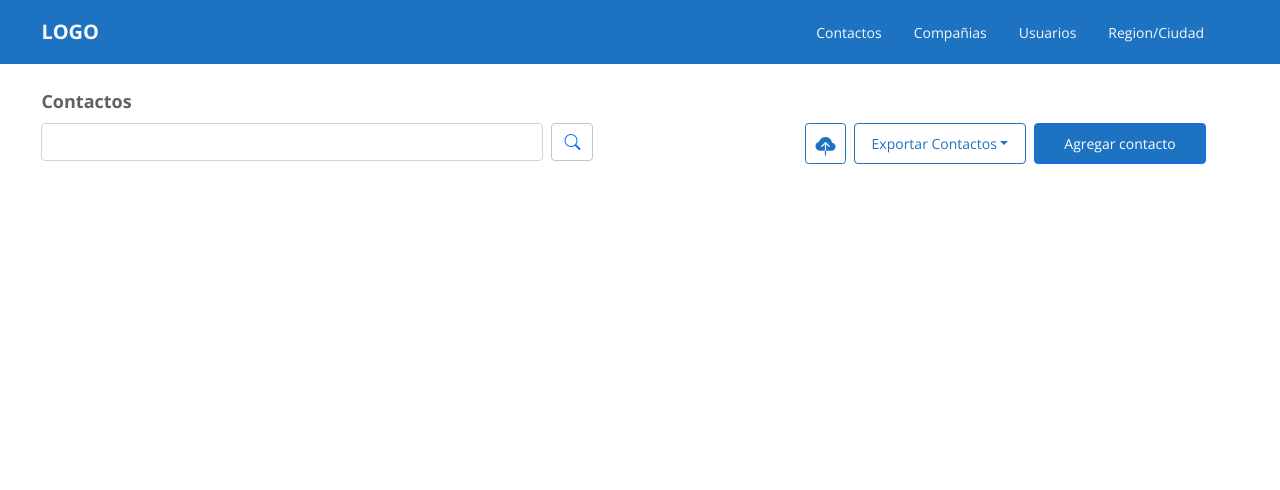
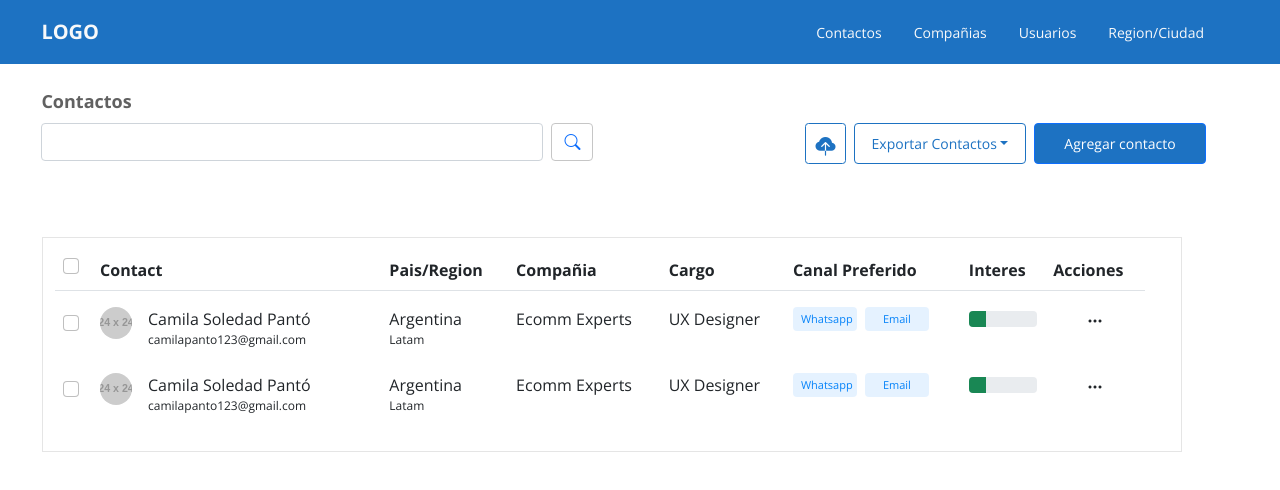
Before and after one commit to darodweb/React-Related-Road, a React (Create React App) app in the folder data-warehouse/: page / in a window 1280 px wide. Shown: the top 490 px of the page. Built offline with nearby package versions, Linux system fonts and the light colour scheme.

Commit message:
Update to ContactContainer

```diff
--- a/data-warehouse/src/components/Contact.js
+++ b/data-warehouse/src/components/Contact.js
@@ -0,0 +1,112 @@
+import './Contact.scss';
+
+const Contact = () => {
+
+
+    return (
+
+        <>
+            <tr className="contact-row">
+                <th scope="row">
+                    <input class="form-check-input mt-3" type="checkbox" value="" aria-label="Checkbox for following text input" />
+                </th>
+                <td className="d-flex contact-column" >
+                    <img src="https://via.placeholder.com/24x24" class="rounded-circle me-3" alt="" />
+                    <div class="d-flex flex-column justify-content-start">
+                        <p className="contact-name">Camila Soledad Pantó</p>
+                        <small className="contact-email">camilapanto123@gmail.com</small>
+                    </div>
+                </td>
+                <td className="pais-region-column" >
+                    <div class="d-flex flex-column justify-content-start">
+                        <p className="contact-pais-name">Argentina</p>
+                        <small className="contact-region">Latam</small>
+                    </div>
+                </td>
+                <td className="company-column" >
+                    <div class="d-flex flex-column justify-content-start">
+                        <p className="company">Ecomm Experts</p>
+                    </div>
+                </td>
+                <td className="cargo-column" >
+                    <div class="d-flex flex-column justify-content-start">
+                        <p className="cargo">UX Designer</p>
+                    </div>
+                </td>
+                <td className="canal-preferido-column" >
+                    <div class="d-flex justify-content-start">
+                        <div className="x canal-preferido-container justify-content-center">
+                            <p className="canal-preferido-nombre">Whatsapp</p>
+                        </div>
+                        <div className="d-flex canal-preferido-container justify-content-center ms-2">
+                            <p className="canal-preferido-nombre ">Email</p>
+                        </div>
+                    </div>
+                </td>
+                <td className="interes-column" >
+                    <div className="progress mt-1">
+                        <div className="progress-bar bg-success" role="progressbar" style={{ width: '25%' }} aria-valuenow="25" aria-valuemin="0" aria-valuemax="100"></div>
+                    </div>
+                </td>
+                <td className="acciones-column text-center" >
+                    <input type="button" id="acciones-btn" hidden />
+                    <label className="btn acciones-btn" for="acciones-btn">
+                        <i class="bi bi-three-dots"></i>
+                    </label>
+                </td>
+            </tr>
+
+            <tr className="contact-row">
+                <th scope="row">
+                    <input class="form-check-input mt-3" type="checkbox" value="" aria-label="Checkbox for following text input" />
+                </th>
+                <td className="d-flex contact-column" >
+                    <img src="https://via.placeholder.com/24x24" class="rounded-circle me-3" alt="" />
+                    <div class="d-flex flex-column justify-content-start">
+                        <p className="contact-name">Camila Soledad Pantó</p>
+                        <small className="contact-email">camilapanto123@gmail.com</small>
+                    </div>
+                </td>
+                <td className="pais-region-column" >
+                    <div class="d-flex flex-column justify-content-start">
+                        <p className="contact-pais-name">Argentina</p>
+                        <small className="contact-region">Latam</small>
+                    </div>
+                </td>
+                <td className="company-column" >
+                    <div class="d-flex flex-column justify-content-start">
+                        <p className="company">Ecomm Experts</p>
+                    </div>
+                </td>
+                <td className="cargo-column" >
+                    <div class="d-flex flex-column justify-content-start">
+                        <p className="cargo">UX Designer</p>
+                    </div>
+                </td>
+                <td className="canal-preferido-column" >
+                    <div class="d-flex justify-content-start">
+                        <div className="x canal-preferido-container justify-content-center">
+                            <p className="canal-preferido-nombre">Whatsapp</p>
+                        </div>
+                        <div className="d-flex canal-preferido-container justify-content-center ms-2">
+                            <p className="canal-preferido-nombre ">Email</p>
+                        </div>
+                    </div>
+                </td>
+                <td className="interes-column" >
+                    <div className="progress mt-1">
+                        <div className="progress-bar bg-success" role="progressbar" style={{ width: '25%' }} aria-valuenow="25" aria-valuemin="0" aria-valuemax="100"></div>
+                    </div>
+                </td>
+                <td className="acciones-column text-center" >
+                    <input type="button" id="acciones-btn" hidden />
+                    <label className="btn acciones-btn" for="acciones-btn">
+                        <i class="bi bi-three-dots"></i>
+                    </label>
+                </td>
+            </tr>
+        </>
+    );
+}
+
+export default Contact;
--- a/data-warehouse/src/components/Contact.scss
+++ b/data-warehouse/src/components/Contact.scss
@@ -0,0 +1,39 @@
+.contact-column {
+    width: 250px;
+    height: 56px;
+}
+
+td {
+    padding-top: 16px !important;
+}
+
+.contact-row {
+    padding: 15px 0 !important;
+    height: 56px !important;
+}
+
+.contact-email, .contact-region {
+    font-size: 12px;
+}
+
+.contact-name, .contact-pais-name {
+    margin-bottom: 0;
+}
+
+.canal-preferido-container {
+    width: 64px;
+    height: 24px;
+    background-color: hsla(209, 95%, 50%, 0.1);
+    border-radius: 4px;
+    color: #0683F9;
+    padding: 4px 8px;
+}
+
+.canal-preferido-nombre, .canal-preferido-nombre {
+    font-size: 11px;
+
+}
+
+.acciones-btn {
+    margin-top: -5px;
+}
--- a/data-warehouse/src/components/ContactContainer.js
+++ b/data-warehouse/src/components/ContactContainer.js
@@ -0,0 +1,16 @@
+import './ContactContainer.scss';
+import ContactList from './ContactList';
+
+const ContactContainer = () => {
+
+
+    return (
+
+        <>
+            <ContactList />
+
+        </>
+    );
+}
+
+export default ContactContainer;
--- /dev/null
+++ b/data-warehouse/src/components/ContactList.js
@@ -0,0 +1,35 @@
+import Contact from './Contact';
+import './ContactList.scss';
+
+const ContactList = () => {
+    return (
+
+        <>
+
+            <section className="row d-flex container p-0">
+                <table className="table table-container table-borderless">
+                    <thead className="border-bottom mt-4">
+                        <tr>
+                            <th scope="col">
+                                <input class="form-check-input mt-0" type="checkbox" value="" aria-label="Checkbox for following text input" />
+                            </th>
+                            <th scope="col">Contact</th>
+                            <th scope="col">Pais/Region</th>
+                            <th scope="col">Compañia</th>
+                            <th scope="col">Cargo</th>
+                            <th scope="col">Canal Preferido</th>
+                            <th scope="col">Interes</th>
+                            <th scope="col">Acciones</th>
+                        </tr>
+                    </thead>
+                    <tbody>
+                        <Contact />
+                    </tbody>
+                </table>
+            </section>
+
+        </>
+    );
+}
+
+export default ContactList;
--- a/data-warehouse/src/pages/Home.js
+++ b/data-warehouse/src/pages/Home.js
@@ -1,11 +1,10 @@
+import './Home.scss';
 import ExportContactBtn from '../components/ExportContactBtn';
 import Header from '../components/Header';
-import PrimaryButton from '../components/PrimaryButton';
 import SearchBar from '../components/SearchBar';
-import SecondaryButton from '../components/SecondaryButton';
 import UploadButton from '../components/UploadButton';
 import AddContact from '../components/AddContact';
-
+import ContactContainer from '../components/ContactContainer';
 
 const Home = () => {
 
@@ -44,6 +43,13 @@ const Home = () => {
                     </div>
                 </div>
             </section>
+
+            {/* ---------------Contact list container------------------- */}
+            <section className="row container contact-list-container">
+                <div className="col-12">
+                    <ContactContainer />
+                </div>
+            </section>
         </>
 
     );
--- /dev/null
+++ b/data-warehouse/src/pages/Home.scss
@@ -0,0 +1,6 @@
+.contact-list-container {
+    margin-top: 73px;
+    border: 1px solid rgba(0,0,0,0.10);
+    padding: 12px;
+    margin-left: 42px;
+}
```
Also changed, not shown: data-warehouse/src/components/ContactList.scss (added).
